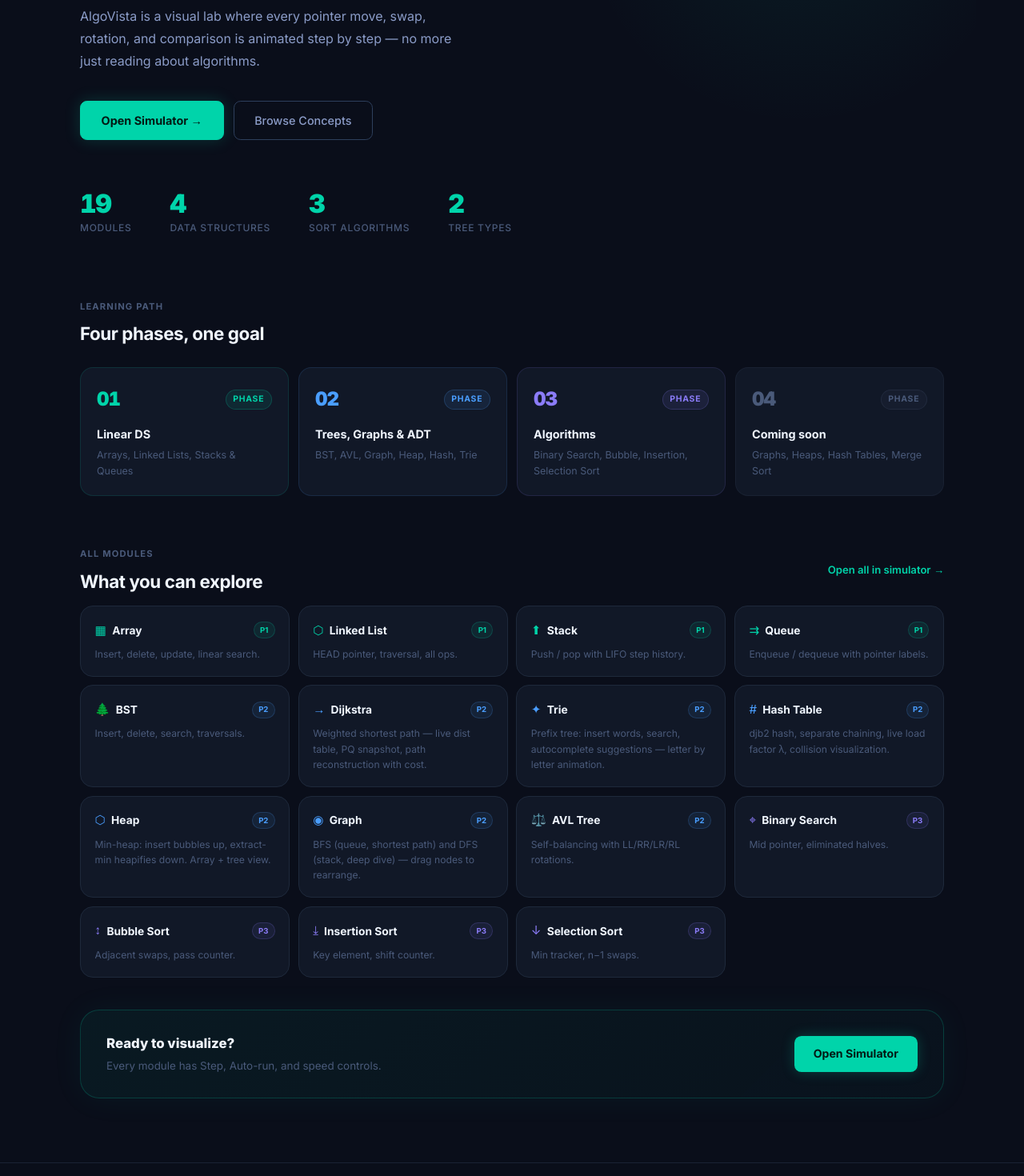
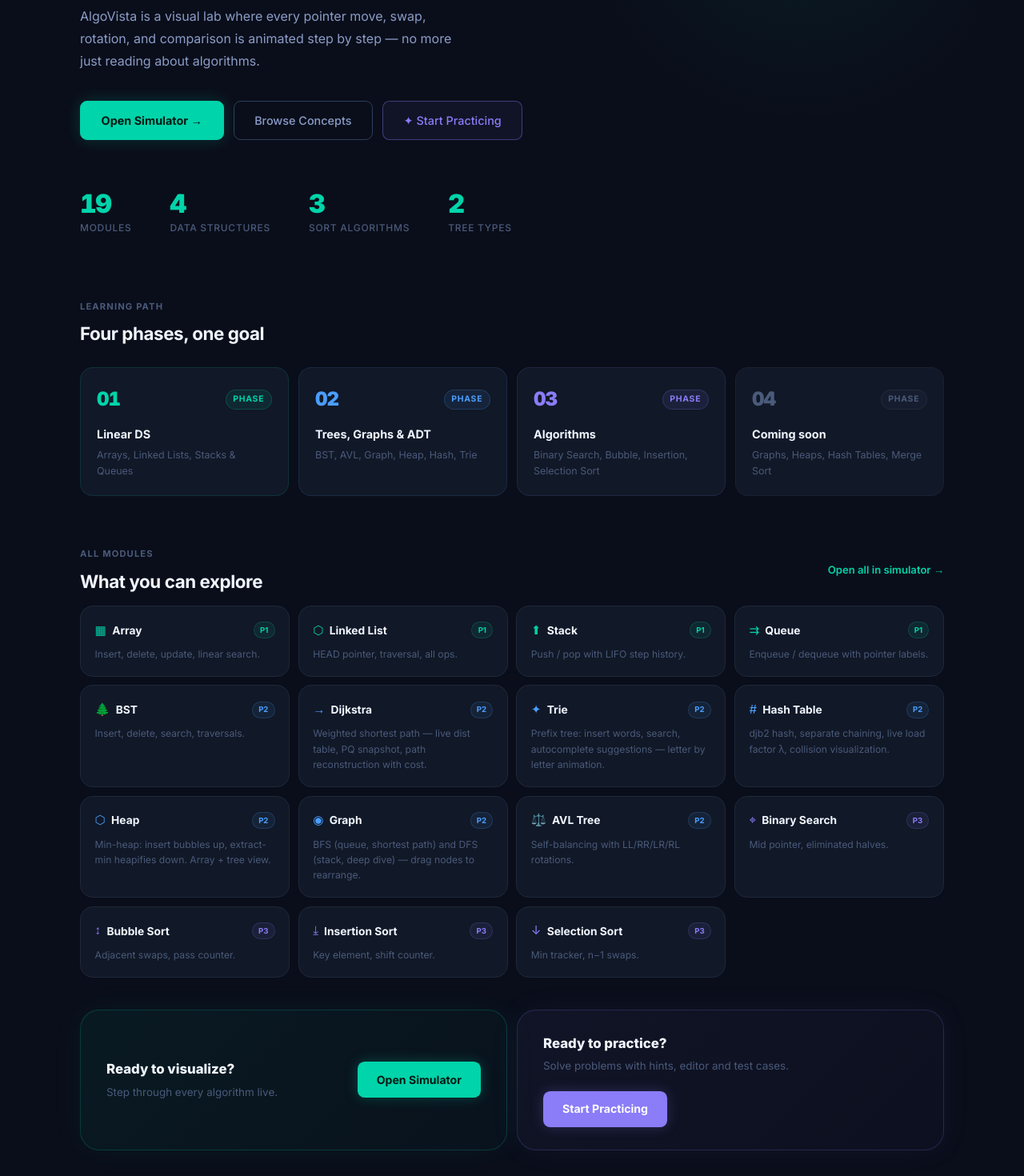
Before and after one commit to Alan-K-Biju-7/AlgoVista, a React (Create React App) app: page / in a window 1280 px wide. Shown: the part 360-1830 px from the top of the page at 80% size. Built offline with nearby package versions, Linux system fonts and the light colour scheme.

Commit message:
add Practice button to hero and Practice CTA banner on homepage

```diff
--- a/src/pages/HomePage.jsx
+++ b/src/pages/HomePage.jsx
@@ -98,6 +98,19 @@ export default function HomePage() {
             >
               Browse Concepts
             </Link>
+            <Link to="/practice" style={{
+              padding: '0.75rem 1.6rem', borderRadius: '0.55rem',
+              fontSize: '0.9rem', fontWeight: '500',
+              display: 'inline-flex', alignItems: 'center', gap: '0.4rem',
+              border: '1px solid rgba(139,124,248,0.4)',
+              background: 'rgba(139,124,248,0.06)', color: '#8b7cf8',
+              textDecoration: 'none', transition: 'all 0.15s',
+            }}
+              onMouseEnter={(e) => { e.currentTarget.style.borderColor = 'rgba(139,124,248,0.7)'; e.currentTarget.style.background = 'rgba(139,124,248,0.12)'; }}
+              onMouseLeave={(e) => { e.currentTarget.style.borderColor = 'rgba(139,124,248,0.4)'; e.currentTarget.style.background = 'rgba(139,124,248,0.06)'; }}
+            >
+              ✦ Start Practicing
+            </Link>
           </div>
 
           {/* Stats row */}
@@ -173,10 +186,10 @@ export default function HomePage() {
           })}
         </div>
 
-        {/* CTA banner */}
+        {/* CTA banners */}
+        <div style={{ display: 'grid', gridTemplateColumns: 'repeat(auto-fit, minmax(280px, 1fr))', gap: '0.75rem' }}>
           <div style={{
-          padding: '1.75rem 2rem',
-          borderRadius: 'var(--radius-2xl)',
+            padding: '1.75rem 2rem', borderRadius: 'var(--radius-2xl)',
             border: '1px solid rgba(0,212,170,0.2)',
             background: 'linear-gradient(135deg, rgba(0,212,170,0.06) 0%, rgba(0,168,132,0.03) 100%)',
             display: 'flex', alignItems: 'center', justifyContent: 'space-between',
@@ -185,7 +198,7 @@ export default function HomePage() {
           }}>
             <div>
               <p style={{ fontWeight: '800', fontSize: '1.05rem', color: 'var(--text-primary)', marginBottom: '0.3rem' }}>Ready to visualize?</p>
-            <p style={{ fontSize: '0.84rem', color: 'var(--text-muted)' }}>Every module has Step, Auto-run, and speed controls.</p>
+              <p style={{ fontSize: '0.84rem', color: 'var(--text-muted)' }}>Step through every algorithm live.</p>
             </div>
             <Link to="/simulator" style={{
               padding: '0.7rem 1.5rem', borderRadius: '0.55rem',
@@ -198,6 +211,30 @@ export default function HomePage() {
               Open Simulator
             </Link>
           </div>
+          <div style={{
+            padding: '1.75rem 2rem', borderRadius: 'var(--radius-2xl)',
+            border: '1px solid rgba(139,124,248,0.2)',
+            background: 'linear-gradient(135deg, rgba(139,124,248,0.06) 0%, rgba(100,90,200,0.03) 100%)',
+            display: 'flex', alignItems: 'center', justifyContent: 'space-between',
+            flexWrap: 'wrap', gap: '1.25rem',
+            boxShadow: '0 0 40px rgba(139,124,248,0.06)',
+          }}>
+            <div>
+              <p style={{ fontWeight: '800', fontSize: '1.05rem', color: 'var(--text-primary)', marginBottom: '0.3rem' }}>Ready to practice?</p>
+              <p style={{ fontSize: '0.84rem', color: 'var(--text-muted)' }}>Solve problems with hints, editor and test cases.</p>
+            </div>
+            <Link to="/practice" style={{
+              padding: '0.7rem 1.5rem', borderRadius: '0.55rem',
+              background: '#8b7cf8', color: '#fff',
+              fontWeight: '700', fontSize: '0.88rem', textDecoration: 'none',
+              whiteSpace: 'nowrap', flexShrink: 0,
+              boxShadow: '0 0 16px rgba(139,124,248,0.25)',
+              transition: 'all 0.15s',
+            }}>
+              Start Practicing
+            </Link>
+          </div>
+        </div>
 
       </section>
 
```
Lines whose indentation alone changed are shown as unchanged.
